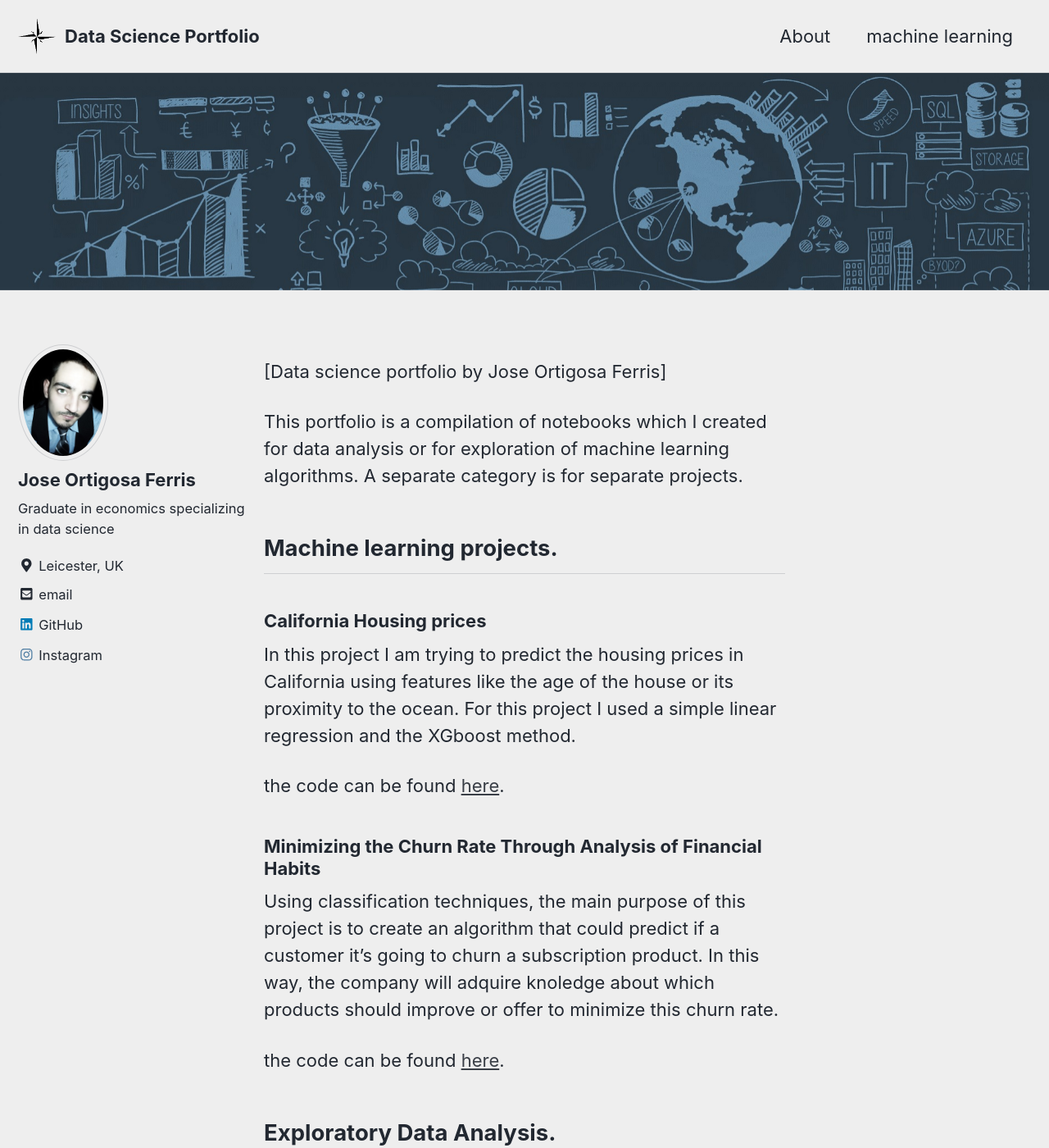
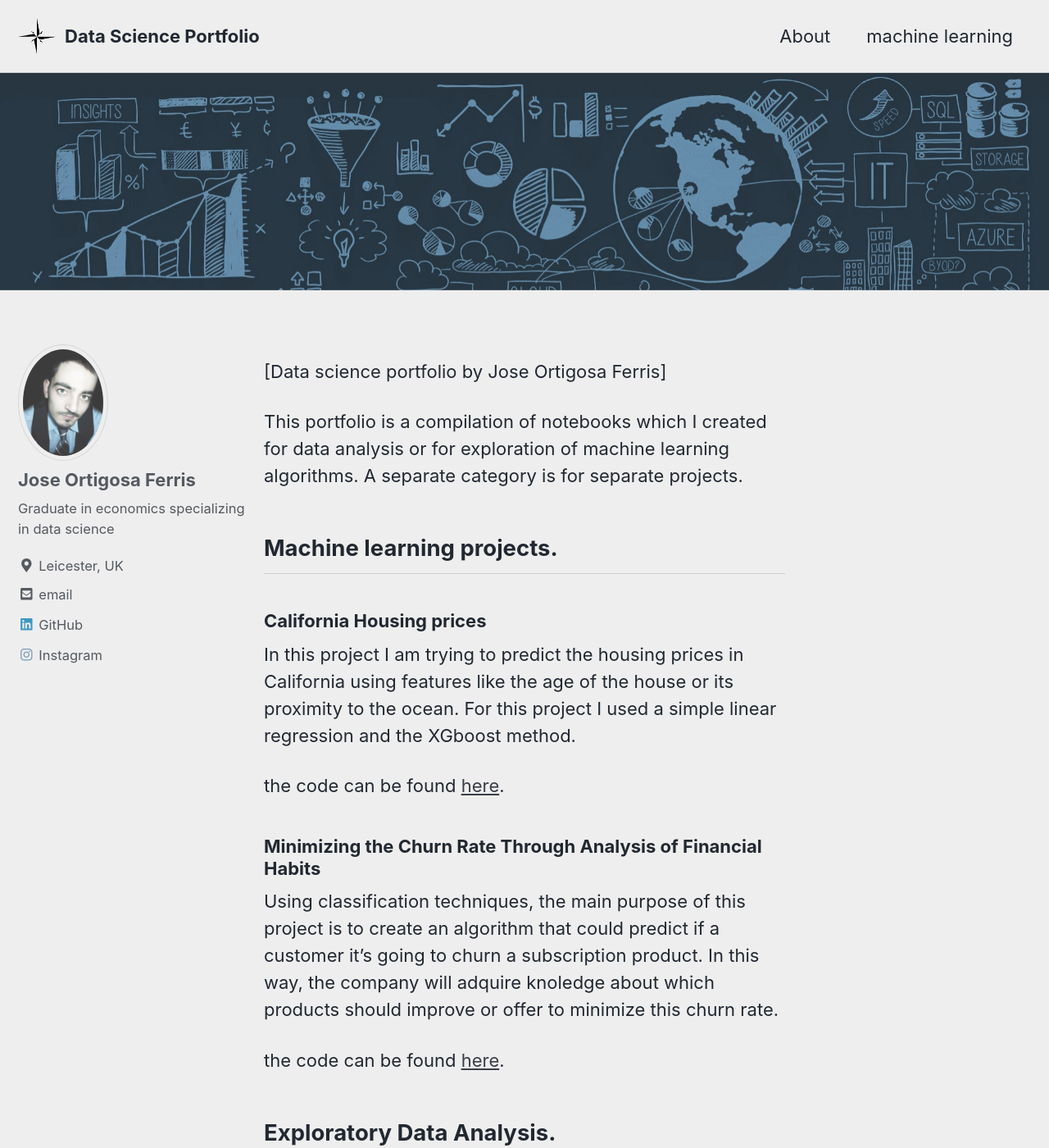
Before and after one commit to JoseOrtigosaFerris/JoseOrtigosaFerris.github.io, a Jekyll site: the page built from index.md, in a window 1280 px wide and 1400 px high. Shown: the whole window at 82% size. Built offline with Jekyll 4.4.1, drawn with Linux system fonts in a browser that asks for light colours; cached includes are drawn as plain includes; nearby versions of some CDN libraries.

Commit message:
Update _sidebar.scss

```diff
--- a/_sass/minimal-mistakes/_sidebar.scss
+++ b/_sass/minimal-mistakes/_sidebar.scss
@@ -19,7 +19,7 @@
   @include breakpoint($large) {
     float: left;
     width: calc(#{$right-sidebar-width-narrow} - 1em);
-    opacity: 1;
+    opacity: 0.75;
     -webkit-transition: opacity 0.2s ease-in-out;
     transition: opacity 0.2s ease-in-out;
 
```
